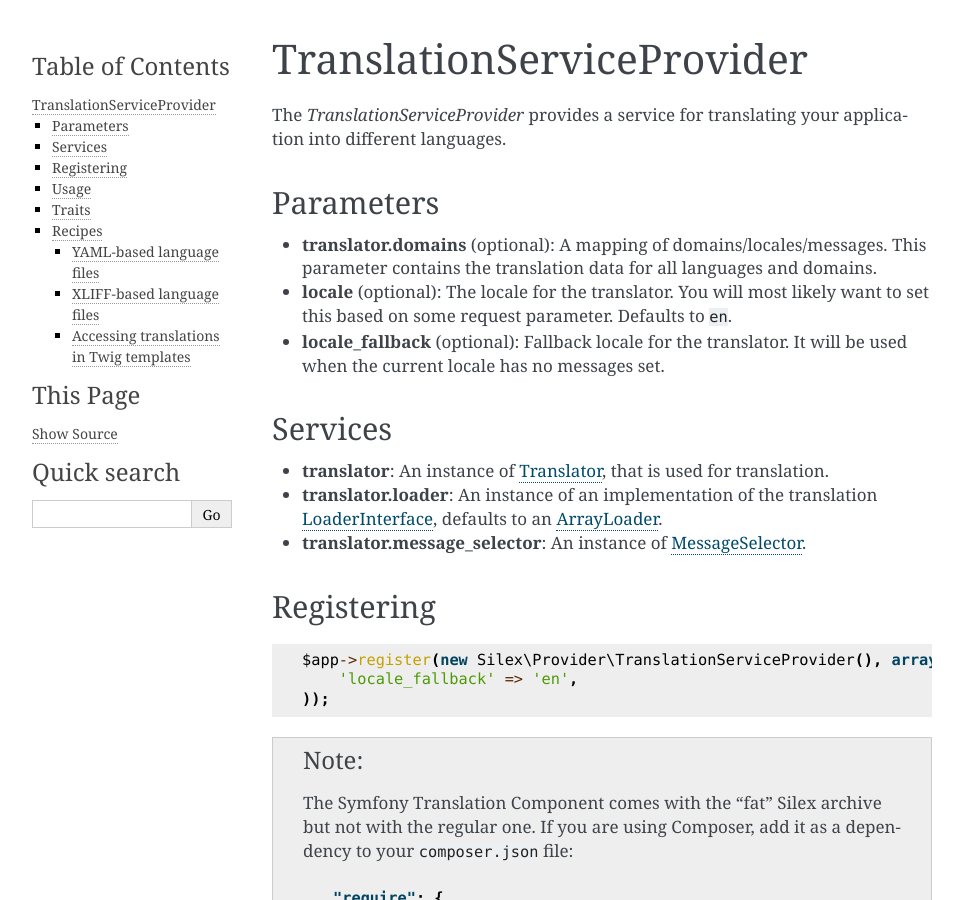
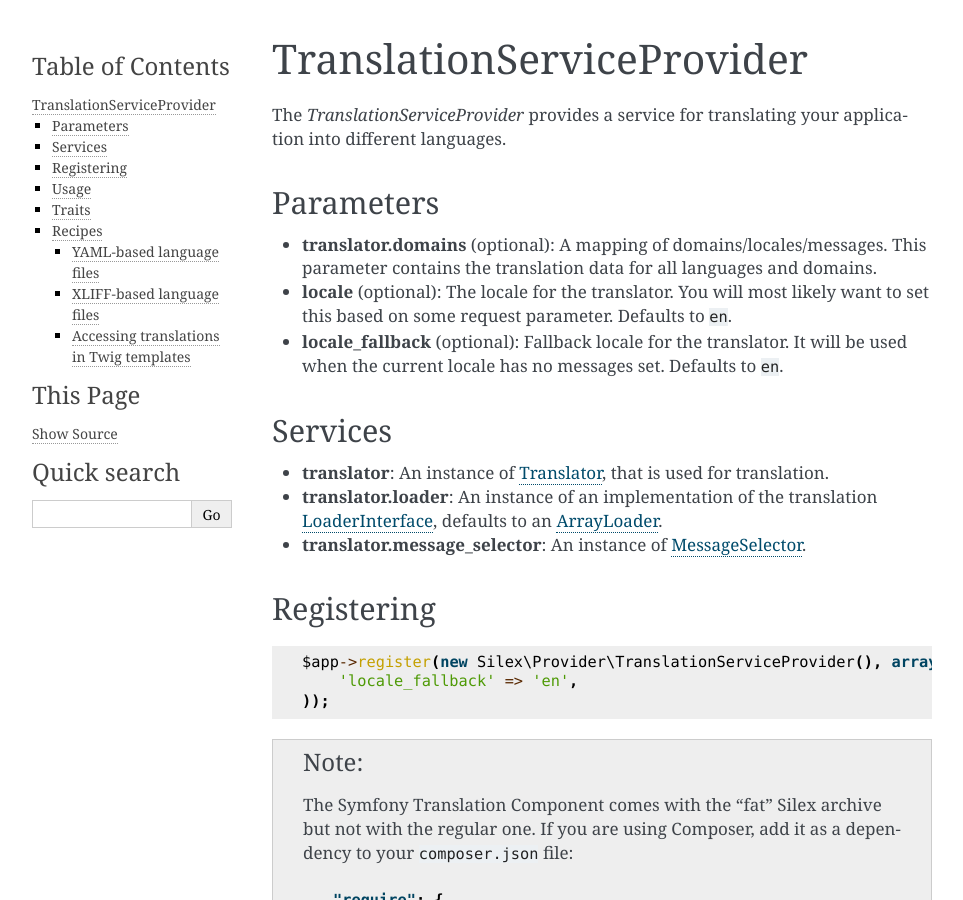
Before and after one commit to silexphp/Silex, a Sphinx documentation site: the page built from doc/providers/translation.rst, in a window 1280 px wide and 900 px high. Shown: the whole window, without its empty margins (148-1111 px from the left). Built offline with Sphinx 7.4.7, drawn with Linux system fonts in a browser that asks for light colours.

Commit message:
[Doc][Translation] Set local_fallback to en by default

```diff
--- a/doc/providers/translation.rst
+++ b/doc/providers/translation.rst
@@ -14,7 +14,7 @@
   want to set this based on some request parameter. Defaults to ``en``.
 
 * **locale_fallback** (optional): Fallback locale for the translator. It will
-  be used when the current locale has no messages set.
+  be used when the current locale has no messages set. Defaults to ``en``.
 
 Services
 --------
```
